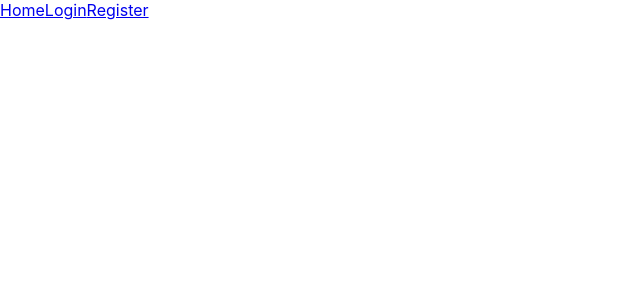
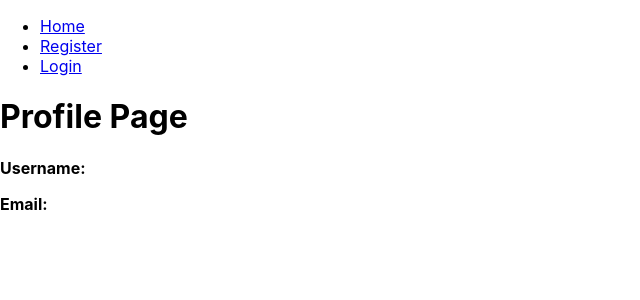
Before and after one commit to robuno/letter_platform, a React (Create React App) app in the folder frontend/: page /profile in a window 1280 px wide. Before the commit this address had no page. Shown: the top 300 px of the page, without its empty margins (0-640 px from the left). Built offline with nearby package versions, Linux system fonts and the light colour scheme.

Commit message:
add profile page

```diff
--- a/frontend/src/App.js
+++ b/frontend/src/App.js
@@ -1,20 +1,20 @@
-import React, { useState } from 'react';
+import React from 'react';
 import { BrowserRouter as Router, Routes, Route } from 'react-router-dom';
 import Navbar from './components/Navbar';
 import Home from './pages/Home';
 import Login from './pages/Login';
 import Register from './pages/Register';
+import Profile from './pages/Profile'; // Import Profile page
 
 const App = () => {
-  const [userId, setUserId] = useState(null); // State to store the logged-in user's ID
-
   return (
     <Router>
       <Navbar />
       <Routes>
-        <Route path="/" element={<Home userId={userId} />} />
-        <Route path="/login" element={<Login setUserId={setUserId} />} />
+        <Route path="/" element={<Home />} />
+        <Route path="/login" element={<Login />} />
         <Route path="/register" element={<Register />} />
+        <Route path="/profile" element={<Profile />} /> {/* Profile Route */}
       </Routes>
     </Router>
   );
--- a/frontend/src/components/Navbar.js
+++ b/frontend/src/components/Navbar.js
@@ -1,12 +1,33 @@
 import React from 'react';
-import { Link } from 'react-router-dom';
+import { Link, useNavigate } from 'react-router-dom';
 
 const Navbar = () => {
+  const navigate = useNavigate();
+  const userId = localStorage.getItem('userId');
+
+  const handleLogout = () => {
+    localStorage.removeItem('userId');
+    localStorage.removeItem('username');
+    localStorage.removeItem('email');
+    navigate('/login');
+  };
+
   return (
     <nav>
-      <Link to="/">Home</Link>
-      <Link to="/login">Login</Link>
-      <Link to="/register">Register</Link>
+      <ul>
+        <li><Link to="/">Home</Link></li>
+        {!userId ? (
+          <>
+            <li><Link to="/register">Register</Link></li>
+            <li><Link to="/login">Login</Link></li>
+          </>
+        ) : (
+          <>
+            <li><Link to="/profile">Profile</Link></li>
+            <li><button onClick={handleLogout}>Logout</button></li>
+          </>
+        )}
+      </ul>
     </nav>
   );
 };
--- a/frontend/src/pages/Login.js
+++ b/frontend/src/pages/Login.js
@@ -14,11 +14,9 @@ const Login = ({ setUserId }) => {
       // Store user details in localStorage
       localStorage.setItem('userId', response.data.user._id);
       localStorage.setItem('username', response.data.user.username);
+      localStorage.setItem('email', response.data.user.email); // Store email
 
-      // Update state
-      setUserId(response.data.user._id);
-
-      // Redirect to Home page
+      // Redirect to Home
       navigate('/');
     } catch (error) {
       console.error('Error logging in:', error);
--- /dev/null
+++ b/frontend/src/pages/Profile.js
@@ -0,0 +1,24 @@
+import React, { useState, useEffect } from 'react';
+
+const Profile = () => {
+  const [username, setUsername] = useState('');
+  const [email, setEmail] = useState('');
+
+  useEffect(() => {
+    const storedUsername = localStorage.getItem('username');
+    const storedEmail = localStorage.getItem('email');
+
+    if (storedUsername) setUsername(storedUsername);
+    if (storedEmail) setEmail(storedEmail);
+  }, []);
+
+  return (
+    <div>
+      <h1>Profile Page</h1>
+      <p><strong>Username:</strong> {username}</p>
+      <p><strong>Email:</strong> {email}</p>
+    </div>
+  );
+};
+
+export default Profile;
```
